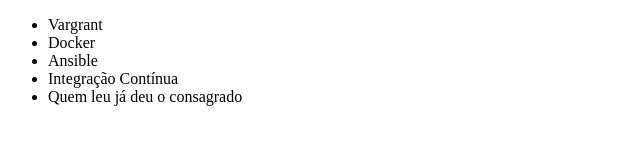
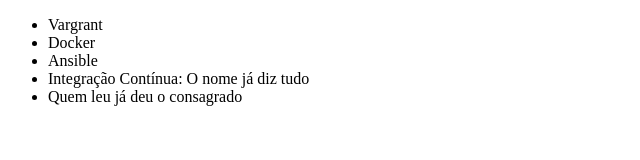
Before and after one commit to Gkiner57/learningGit.1, a plain HTML site: page index.html in a window 1280 px wide. Shown: the whole page, without its empty margins (0-640 px from the left). Drawn offline with Linux system fonts and the light colour scheme.

Commit message:
Renomeando curso de integração contínua

```diff
--- a/index.html
+++ b/index.html
@@ -9,7 +9,7 @@
         <li>Vargrant</li>
         <li>Docker</li>
         <li>Ansible</li>
-        <li>Integração Contínua</li>
+        <li>Integração Contínua: O nome já diz tudo</li>
         <li>Quem leu já deu o consagrado</li>
     </ul>
 </body>
```
